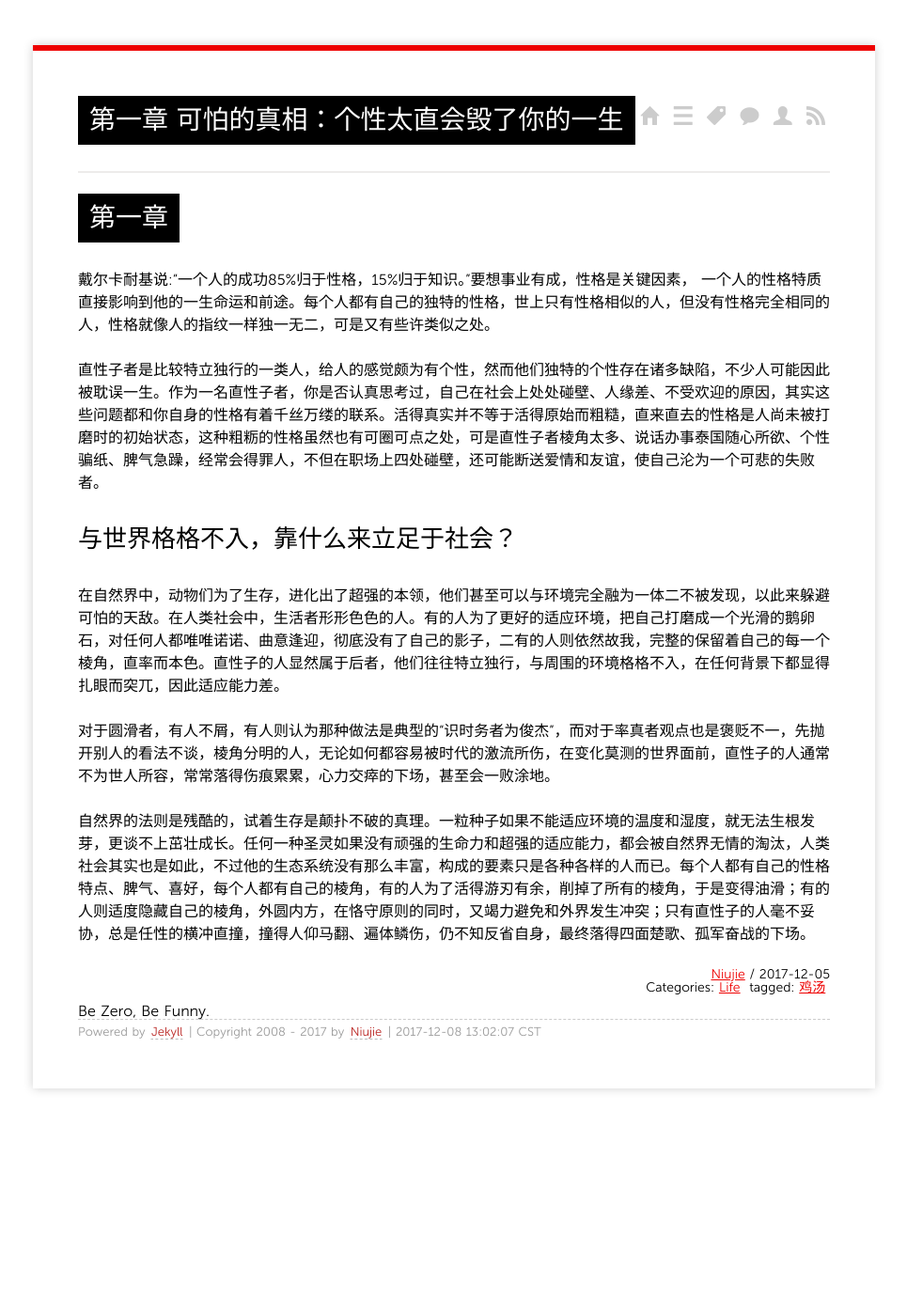
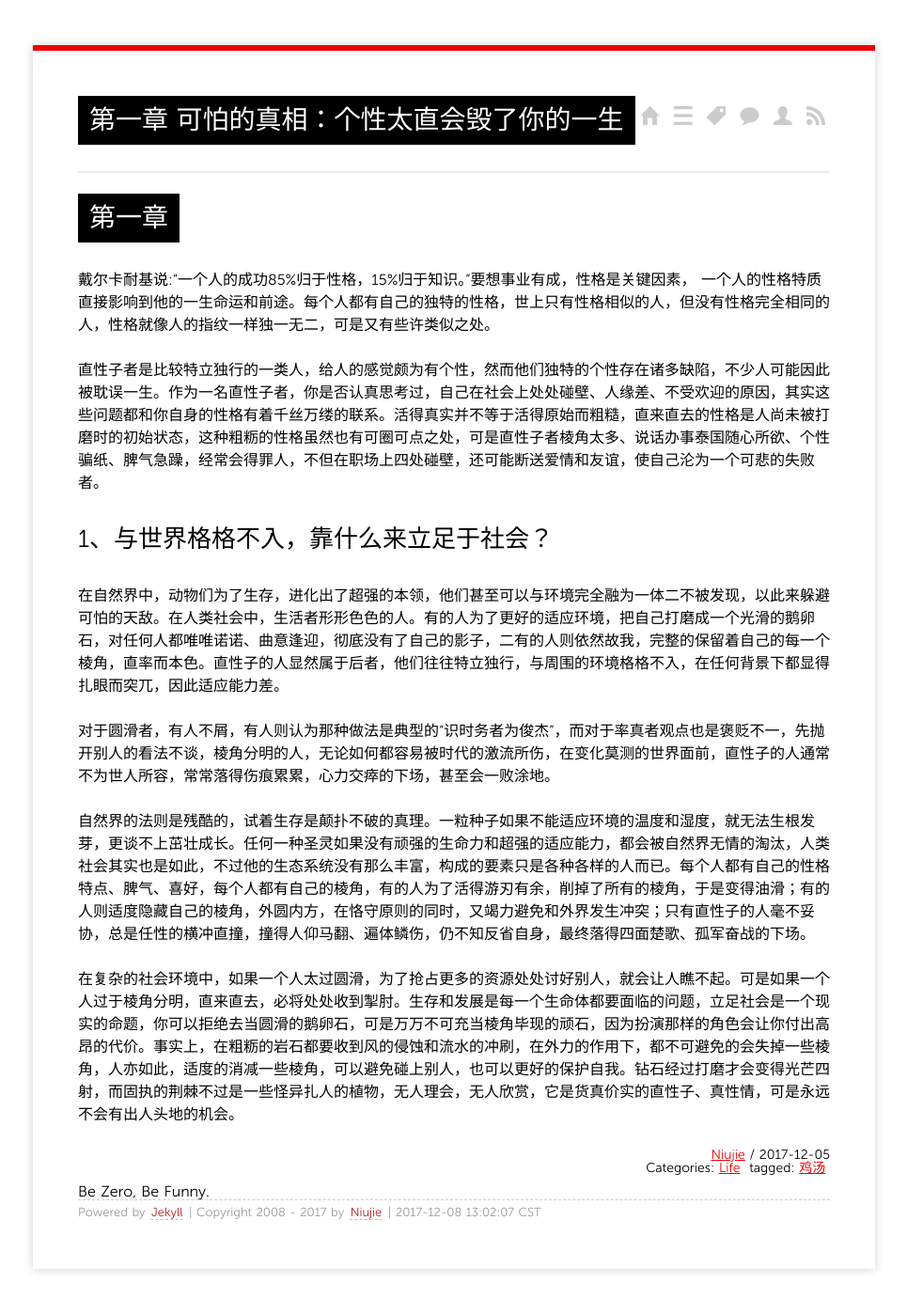
Before and after one commit to niuziru/niuziru.github.io, a Jekyll site: the page built from _posts/2017/2017-12-05-chicken-soup-for-the-soul.md, in a window 1280 px wide. Shown: the whole page at 94% size, without its empty margins (157-1122 px from the left). Built offline with Jekyll 4.4.1, drawn with Linux system fonts in a browser that asks for light colours; before the commit the page ends 1206 px from its top, so only the background shows below that.

Commit message:
add 心灵鸡汤

```diff
--- a/_posts/2017/2017-12-05-chicken-soup-for-the-soul.md
+++ b/_posts/2017/2017-12-05-chicken-soup-for-the-soul.md
@@ -13,9 +13,11 @@ tags:
 
 直性子者是比较特立独行的一类人，给人的感觉颇为有个性，然而他们独特的个性存在诸多缺陷，不少人可能因此被耽误一生。作为一名直性子者，你是否认真思考过，自己在社会上处处碰壁、人缘差、不受欢迎的原因，其实这些问题都和你自身的性格有着千丝万缕的联系。活得真实并不等于活得原始而粗糙，直来直去的性格是人尚未被打磨时的初始状态，这种粗粝的性格虽然也有可圈可点之处，可是直性子者棱角太多、说话办事泰国随心所欲、个性骗纸、脾气急躁，经常会得罪人，不但在职场上四处碰壁，还可能断送爱情和友谊，使自己沦为一个可悲的失败者。
 
-## 与世界格格不入，靠什么来立足于社会？
+## 1、与世界格格不入，靠什么来立足于社会？
 在自然界中，动物们为了生存，进化出了超强的本领，他们甚至可以与环境完全融为一体二不被发现，以此来躲避可怕的天敌。在人类社会中，生活者形形色色的人。有的人为了更好的适应环境，把自己打磨成一个光滑的鹅卵石，对任何人都唯唯诺诺、曲意逢迎，彻底没有了自己的影子，二有的人则依然故我，完整的保留着自己的每一个棱角，直率而本色。直性子的人显然属于后者，他们往往特立独行，与周围的环境格格不入，在任何背景下都显得扎眼而突兀，因此适应能力差。
 
 对于圆滑者，有人不屑，有人则认为那种做法是典型的“识时务者为俊杰”，而对于率真者观点也是褒贬不一，先抛开别人的看法不谈，棱角分明的人，无论如何都容易被时代的激流所伤，在变化莫测的世界面前，直性子的人通常不为世人所容，常常落得伤痕累累，心力交瘁的下场，甚至会一败涂地。
 
 自然界的法则是残酷的，试着生存是颠扑不破的真理。一粒种子如果不能适应环境的温度和湿度，就无法生根发芽，更谈不上茁壮成长。任何一种圣灵如果没有顽强的生命力和超强的适应能力，都会被自然界无情的淘汰，人类社会其实也是如此，不过他的生态系统没有那么丰富，构成的要素只是各种各样的人而已。每个人都有自己的性格特点、脾气、喜好，每个人都有自己的棱角，有的人为了活得游刃有余，削掉了所有的棱角，于是变得油滑；有的人则适度隐藏自己的棱角，外圆内方，在恪守原则的同时，又竭力避免和外界发生冲突；只有直性子的人毫不妥协，总是任性的横冲直撞，撞得人仰马翻、遍体鳞伤，仍不知反省自身，最终落得四面楚歌、孤军奋战的下场。
+
+在复杂的社会环境中，如果一个人太过圆滑，为了抢占更多的资源处处讨好别人，就会让人瞧不起。可是如果一个人过于棱角分明，直来直去，必将处处收到掣肘。生存和发展是每一个生命体都要面临的问题，立足社会是一个现实的命题，你可以拒绝去当圆滑的鹅卵石，可是万万不可充当棱角毕现的顽石，因为扮演那样的角色会让你付出高昂的代价。事实上，在粗粝的岩石都要收到风的侵蚀和流水的冲刷，在外力的作用下，都不可避免的会失掉一些棱角，人亦如此，适度的消减一些棱角，可以避免碰上别人，也可以更好的保护自我。钻石经过打磨才会变得光芒四射，而固执的荆棘不过是一些怪异扎人的植物，无人理会，无人欣赏，它是货真价实的直性子、真性情，可是永远不会有出人头地的机会。
```
